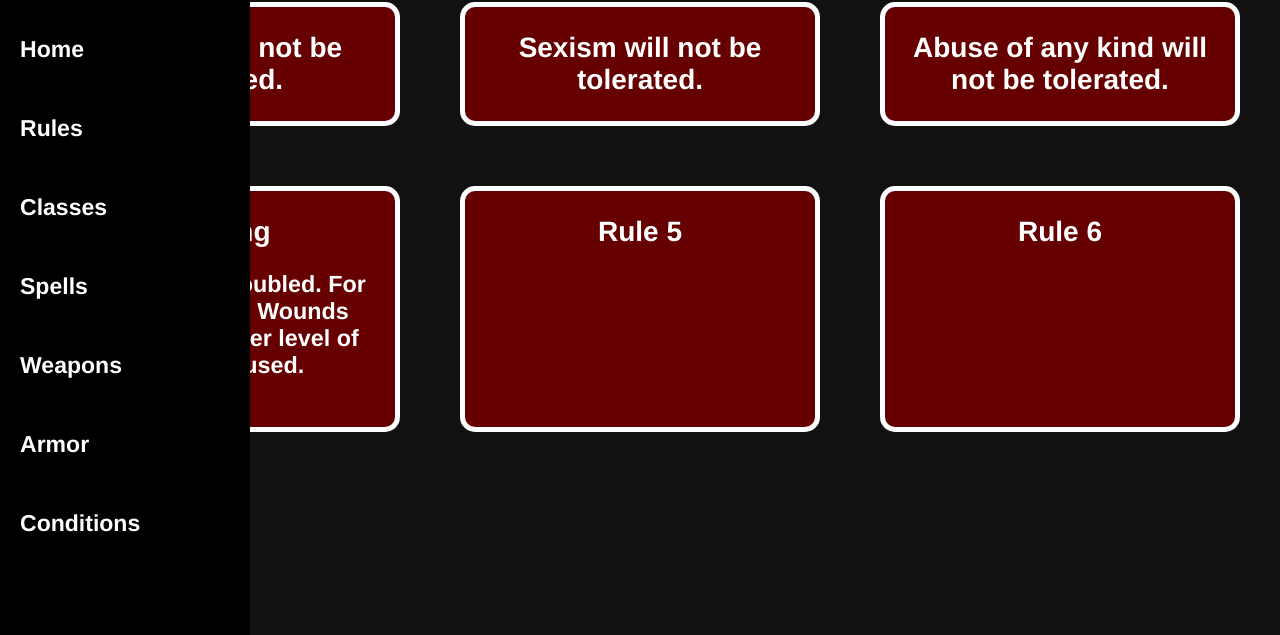
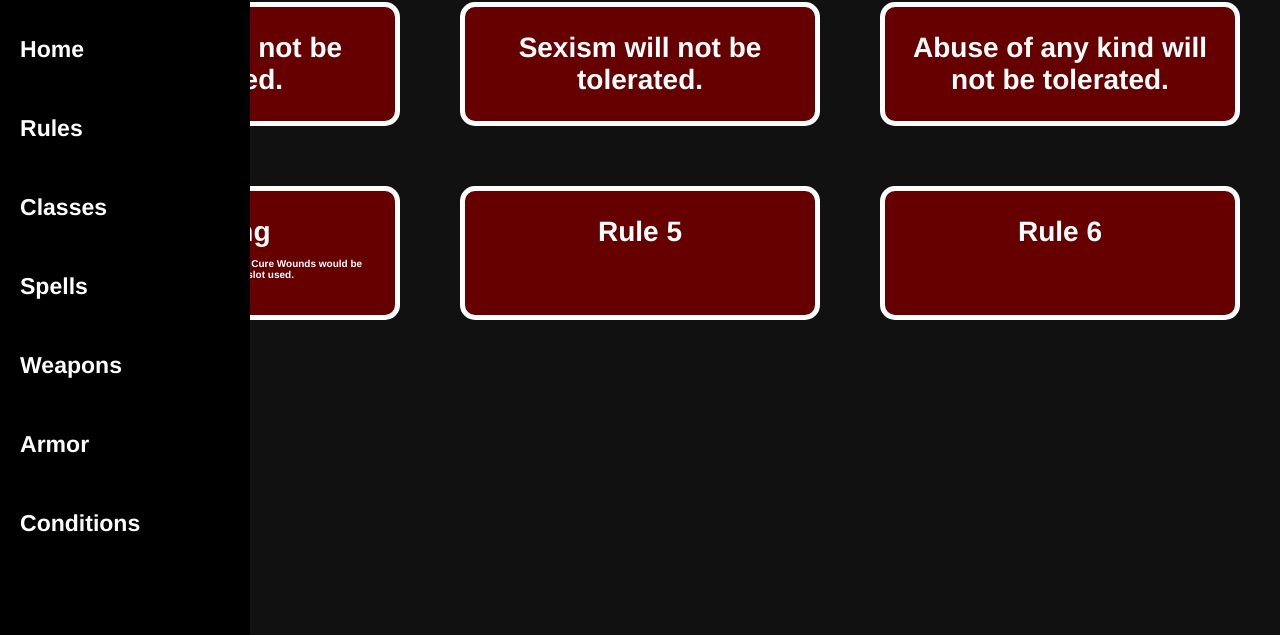
Before and after one commit to MACtheOWL/DMservices, a plain HTML site: page rules.html in a window 1280 px wide. Shown: the part 165-800 px from the top of the page. Drawn offline with Linux system fonts and the light colour scheme.

Commit message:
new rule

```diff
--- a/style.css
+++ b/style.css
@@ -54,7 +54,7 @@ a {
 }
 
 h3 {
-    font-size: smaller;
+    font-size: x-small;
 }
 
 
```
